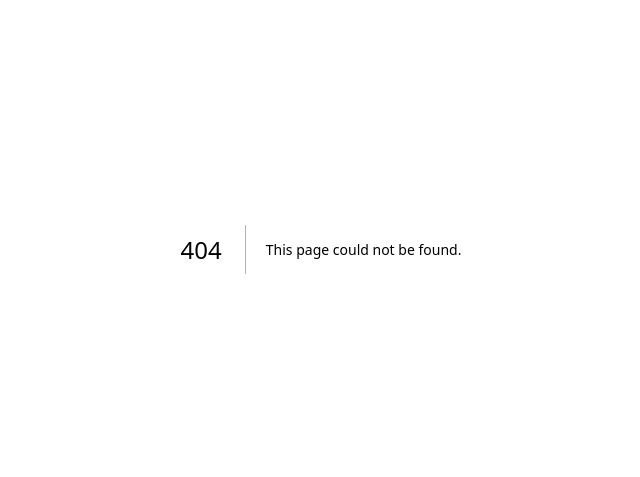
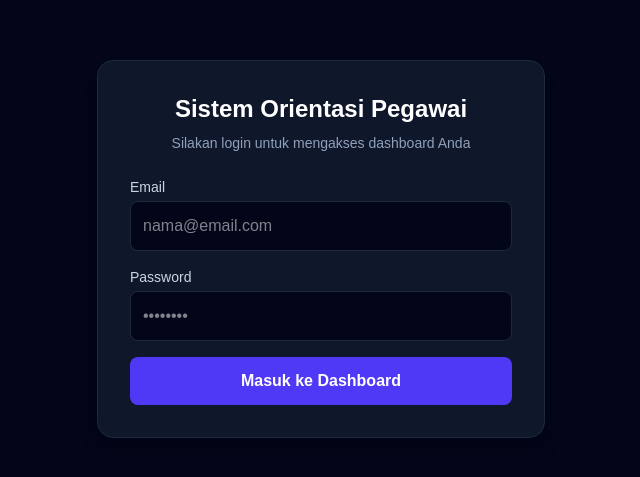
Before and after one commit to rekrutmenpjlppkcdurensawit-stack/orientasi-pjlp, a Next.js app: page /login in a window 1280 px wide. Before the commit this address had no page. Shown: the part 151-628 px from the top of the page, without its empty margins (319-959 px from the left). Built offline with nearby package versions, Linux system fonts and the light colour scheme.

Commit message:
Implement login page with Supabase authentication
This component handles user login, authenticates with Supabase, retrieves user role, and redirects based on the role.

```diff
--- /dev/null
+++ b/src/app/login/page.tsx
@@ -0,0 +1,95 @@
+'use client';
+
+import { useState } from 'react';
+import { useRouter } from 'next/navigation';
+import { supabase } from '@/utils/supabase';
+
+export default function LoginPage() {
+  const [email, setEmail] = useState('');
+  const [password, setPassword] = useState('');
+  const [loading, setLoading] = useState(false);
+  const router = useRouter();
+
+  const handleLogin = async (e: React.FormEvent) => {
+    e.preventDefault();
+    setLoading(true);
+
+    // 1. Proses Autentikasi ke Supabase Auth
+    const { data: authData, error: authError } = await supabase.auth.signInWithPassword({
+      email,
+      password,
+    });
+
+    if (authError) {
+      alert(authError.message);
+      setLoading(false);
+      return;
+    }
+
+    // 2. Ambil Data Role dari Tabel Profiles Berdasarkan User ID
+    if (authData?.user) {
+      const { data: profile, error: profileError } = await supabase
+        .from('profiles')
+        .select('role')
+        .eq('id', authData.user.id)
+        .single();
+
+      if (profileError || !profile) {
+        alert('Profil pengguna tidak ditemukan.');
+        setLoading(false);
+        return;
+      }
+
+      // 3. Alur Redirection Sesuai Role
+      if (profile.role === 'admin') {
+        router.push('/dashboard/admin');
+      } else if (profile.role === 'pj_klaster') {
+        router.push('/dashboard/pj-klaster');
+      } else {
+        router.push('/dashboard/peserta');
+      }
+    }
+    setLoading(false);
+  };
+
+  return (
+    <div className="flex min-h-screen items-center justify-center bg-slate-950 p-4 text-white">
+      <div className="w-full max-w-md rounded-2xl bg-slate-900 p-8 shadow-xl border border-slate-800">
+        <h2 className="text-2xl font-bold text-center mb-2">Sistem Orientasi Pegawai</h2>
+        <p className="text-sm text-slate-400 text-center mb-6">Silakan login untuk mengakses dashboard Anda</p>
+
+        <form onSubmit={handleLogin} className="space-y-4">
+          <div>
+            <label className="block text-sm font-medium mb-1 text-slate-300">Email</label>
+            <input
+              type="email"
+              value={email}
+              onChange={(e) => setEmail(e.target.value)}
+              className="w-full rounded-lg bg-slate-950 border border-slate-800 p-3 text-white focus:outline-none focus:border-indigo-500"
+              placeholder="nama@email.com"
+              required
+            />
+          </div>
+          <div>
+            <label className="block text-sm font-medium mb-1 text-slate-300">Password</label>
+            <input
+              type="password"
+              value={password}
+              onChange={(e) => setPassword(e.target.value)}
+              className="w-full rounded-lg bg-slate-950 border border-slate-800 p-3 text-white focus:outline-none focus:border-indigo-500"
+              placeholder="••••••••"
+              required
+            />
+          </div>
+          <button
+            type="submit"
+            disabled={loading}
+            className="w-full rounded-lg bg-indigo-600 p-3 font-semibold text-white hover:bg-indigo-500 transition disabled:opacity-50"
+          >
+            {loading ? 'Memproses...' : 'Masuk ke Dashboard'}
+          </button>
+        </form>
+      </div>
+    </div>
+  );
+}
```
